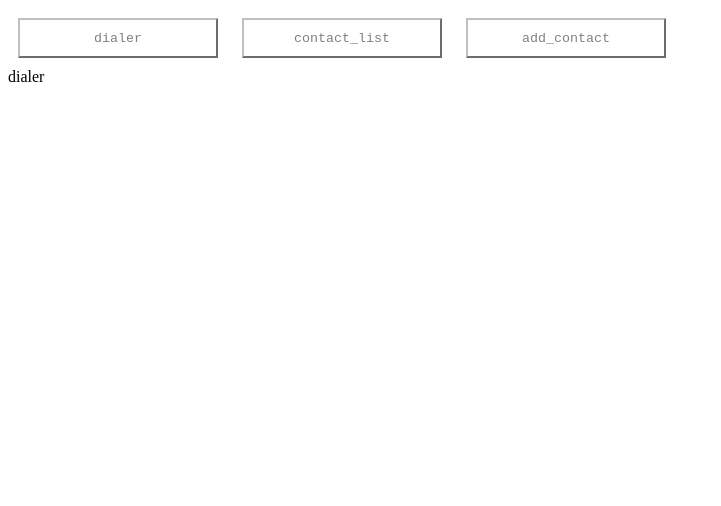
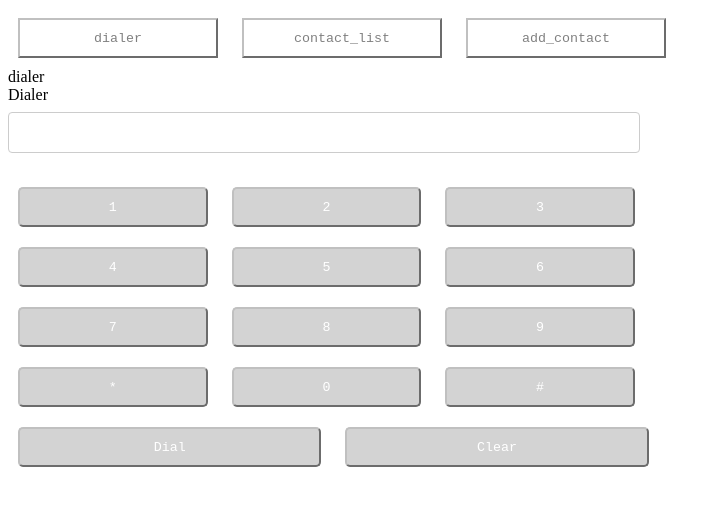
Before and after one commit to bittybueno/bittybueno.github.io, a plain HTML site: page index.html in a window 1280 px wide. Shown: the whole page, without its empty margins (0-721 px from the left). Drawn offline with nearby package versions, Linux system fonts and the light colour scheme.

Commit message:
add content elements

```diff
--- a/index.html
+++ b/index.html
@@ -1,6 +1,6 @@
 <html>
   <head>
-    <title>Your Page Title</title>
+    <title>Page Title</title>
     <link rel="stylesheet" href="phone.css">
   </head>
   <body>
@@ -10,9 +10,68 @@
       <button class="className" id="button3">add_contact</button>
     </div>
     <div id="content">
-  		<div id="dialer">dialer</div>
-  		<div id="add_contact">add_contact</div>
-  		<div id="contact_list">contact_list</div>
+      <div id="dialer">dialer
+        <form>
+          Dialer<br>
+          <input type="text" name="dialerEntry">
+        </form>
+        <div id="row1">
+          <button class="dialerButton" id="button1">1</button>
+          <button class="dialerButton" id="button2">2</button>
+          <button class="dialerButton" id="button3">3</button>
+        </div>
+        <div id="row2">
+          <button class="dialerButton" id="button1">4</button>
+          <button class="dialerButton" id="button2">5</button>
+          <button class="dialerButton" id="button3">6</button>
+        </div>
+        <div id="row3">
+          <button class="dialerButton" id="button1">7</button>
+          <button class="dialerButton" id="button2">8</button>
+          <button class="dialerButton" id="button3">9</button>
+        </div>
+        <div id="row4">
+          <button class="dialerButton" id="button1">*</button>
+          <button class="dialerButton" id="button2">0</button>
+          <button class="dialerButton" id="button3">#</button>
+        </div>
+        <div id="row5">
+          <button class="dialerButton" id="dialButton">Dial</button>
+          <button class="dialerButton" id="dialButton">Clear</button>
+        </div>
+      </div>
+      <div id="add_contact">add_contact
+        <form>
+          Name<br>
+          <input type="text" name="name" placeholder="Jane Smith"><br>
+          Phone Number<br>
+          <input type="text" name="phoneNumber" placeholder="123-456-7890"><br>
+          Email Address<br>
+          <input type="text" name="email" placeholder="jane.smith@colorado.edu">
+        </form>
+        <div id="formButton">
+          <input type="submit" name="submit" value="Add Contact">
+          <input type="submit" name="clear" value="Clear">
+        </div>
+      </div>
+      <div id="contact_list">contact_list
+        <div id="list">
+          <button class="dialerButton" id="button1">1</button>
+          <button class="dialerButton" id="button2">2</button>
+          <button class="dialerButton" id="button3">3</button>
+          <button class="dialerButton" id="button1">1</button>
+          <button class="dialerButton" id="button2">2</button>
+          <button class="dialerButton" id="button3">3</button>
+          <button class="dialerButton" id="button1">1</button>
+          <button class="dialerButton" id="button2">2</button>
+          <button class="dialerButton" id="button3">3</button>
+          <button class="dialerButton" id="button1">1</button>
+          <button class="dialerButton" id="button2">2</button>
+          <button class="dialerButton" id="button3">3</button>
+        </div>
+      </div>
+    </div>
+
     </div>
     <script src="https://ajax.googleapis.com/ajax/libs/jquery/3.2.1/jquery.min.js"></script>
     <script src="phone.js"></script>
--- a/phone.css
+++ b/phone.css
@@ -6,3 +6,39 @@ button {
 	border-color: silver;
 	margin: 10px;
 	font-family: monospace;}
+
+
+
+.dialerButton {
+	width: 15%;
+	height: 40px;
+	background: lightgrey;
+	color: white;
+	font-family: monospace;
+	border-radius: 5px;
+}
+
+#dialButton {
+	width: 24%
+}
+
+input[type=text] {
+	width: 50%;
+	padding: 12px 20px;
+	margin: 8px 0;
+	display: inline-block;
+	border: 1px solid #ccc;
+	border-radius: 4px;
+	box-sizing: border-box;
+}
+
+input[type=submit] {
+  width: 15%;
+  background: lightgrey;
+  color: white;
+  padding: 14px 20px;
+  margin: 8px 0;
+  border: none;
+  border-radius: 4px;
+  cursor: pointer;
+}
--- a/phone.js
+++ b/phone.js
@@ -6,18 +6,18 @@ $(document).ready(function() { // do this when the document is loaded
 
 $("#button1").click(function() { // when "button_id" is clicked
   $("#dialer").show(); // show element
-	$("#contact_list").hide();	// hide other element
+  $("#contact_list").hide();  // hide other element
   $("#add_contact").hide();
 });
 
 $("#button2").click(function() { // when "button_id" is clicked
   $("#contact_list").show(); // show element
-	$("#dialer").hide();	// hide other element
+  $("#dialer").hide();  // hide other element
   $("#add_contact").hide();
 });
 
 $("#button3").click(function() { // when "button_id" is clicked
   $("#add_contact").show(); // show element
-	$("#dialer").hide();	// hide other element
+  $("#dialer").hide();  // hide other element
   $("#contact_list").hide();
 });
```
Lines whose indentation alone changed are shown as unchanged.
